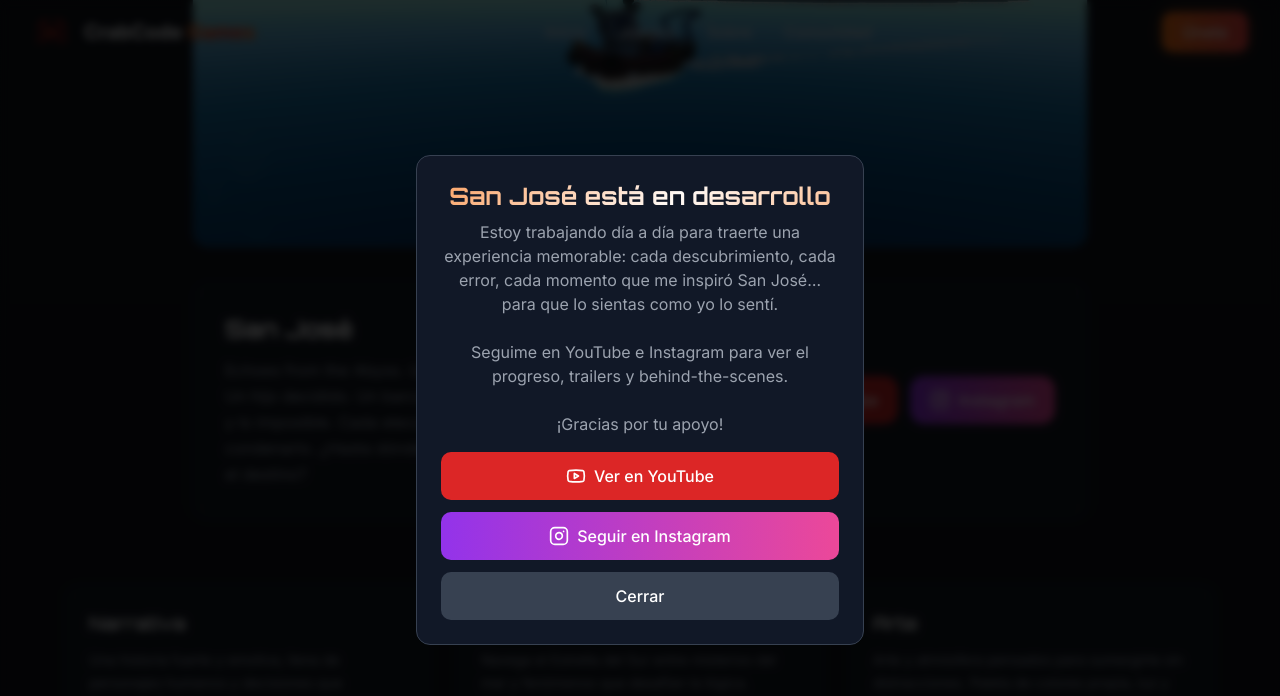
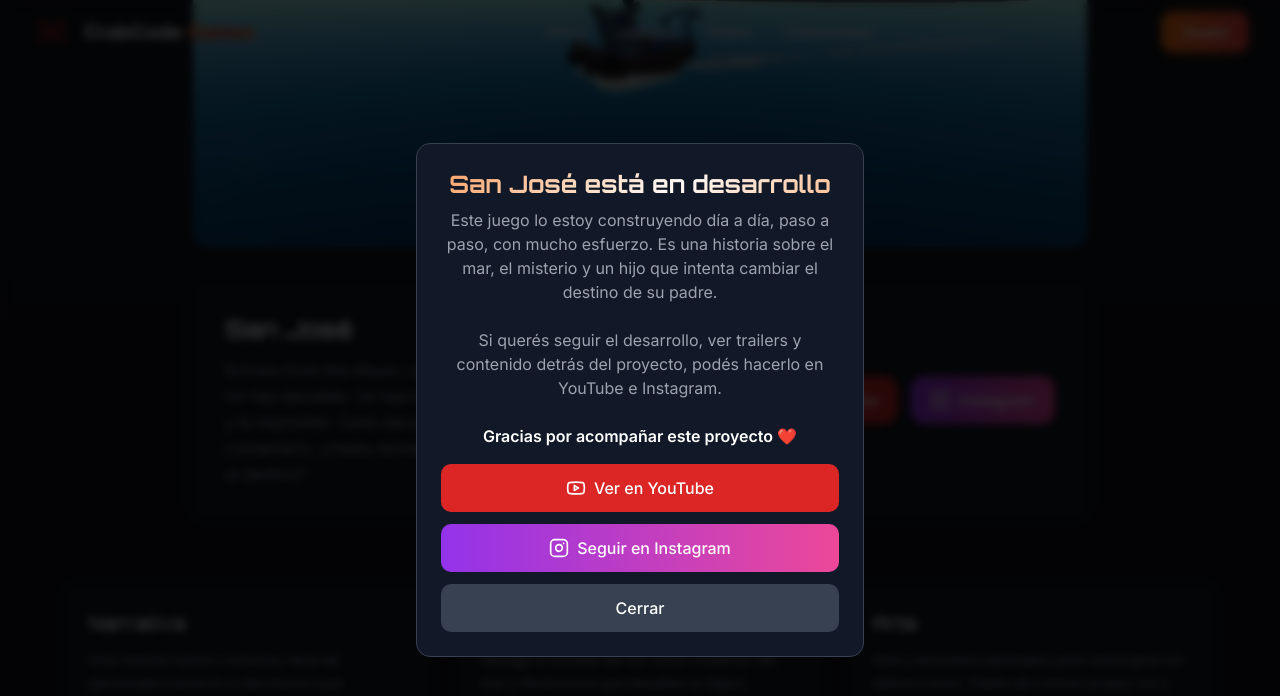
Before and after one commit to marchup/CrabCodeStudio, a React (Vite) app: page / in a window 1280 px wide. Both pictures are taken after a click on the button "Ver más". Shown: the part 1440-2136 px from the top of the page. Built offline with nearby package versions, Linux system fonts and the light colour scheme.

Commit message:
Update GamesSection.tsx

```diff
--- a/src/sections/GamesSection.tsx
+++ b/src/sections/GamesSection.tsx
@@ -229,13 +229,18 @@ const GameSection = () => {
               San José está en desarrollo
             </h3>
             <p className="text-gray-400">
-              Estoy trabajando día a día para traerte una experiencia memorable:
-              cada descubrimiento, cada error, cada momento que me inspiró San José… para que lo sientas como yo lo sentí.
-              <br /><br />
-              Seguime en YouTube e Instagram para ver el progreso, trailers y behind-the-scenes.
-              <br /><br />
-              ¡Gracias por tu apoyo!
+            Este juego lo estoy construyendo día a día, paso a paso, con mucho esfuerzo.
+            Es una historia sobre el mar, el misterio y un hijo que intenta cambiar el destino de su padre.
+
+            <br /><br />
+              Si querés seguir el desarrollo, ver trailers y contenido detrás del proyecto,
+              podés hacerlo en YouTube e Instagram.
             </p>
+
+            <p className="mt-6 text-white font-semibold">
+              Gracias por acompañar este proyecto ❤️
+            </p>
+
           </div>
           <div className="flex flex-col gap-3 mt-4">
             <a
```
